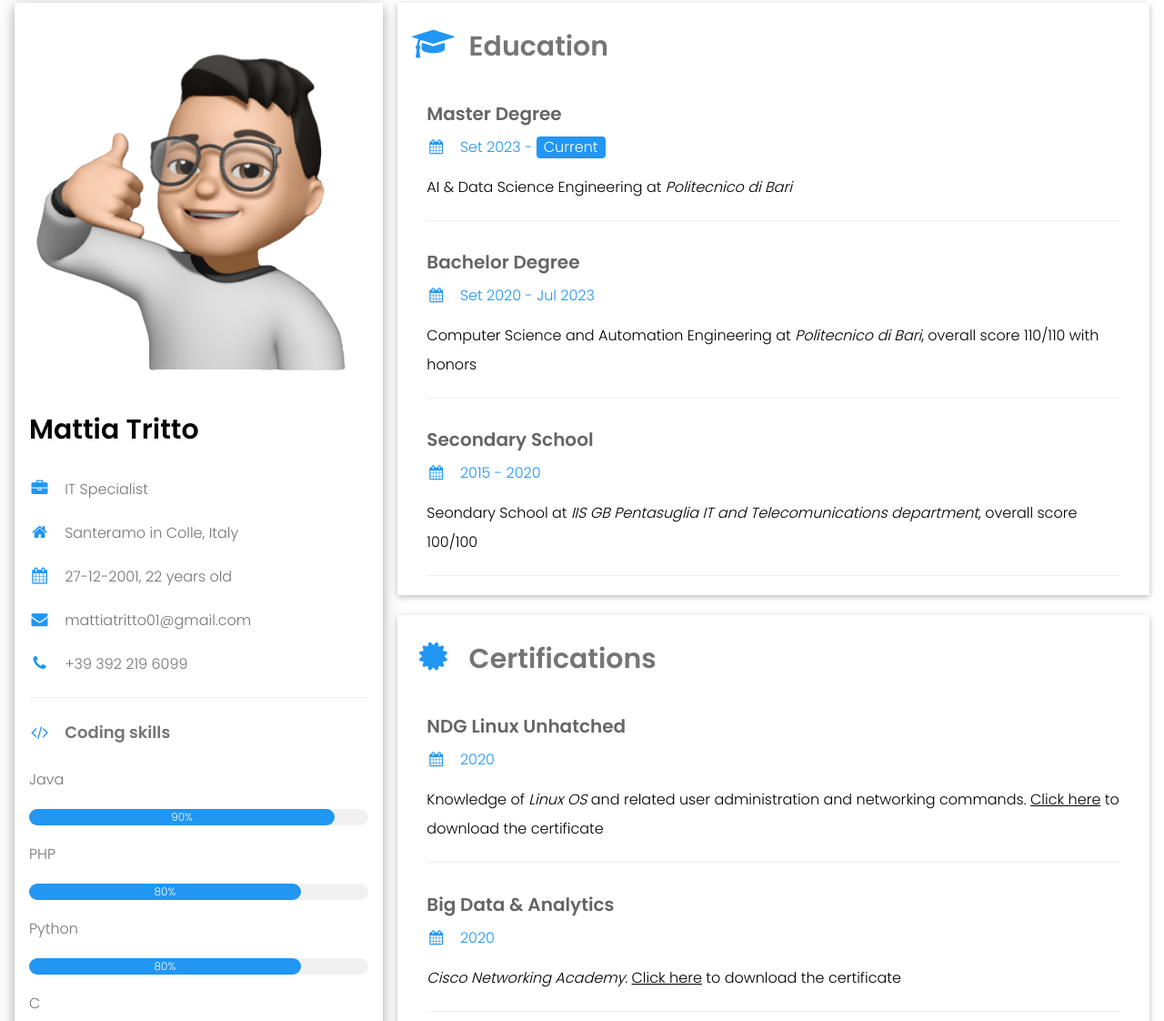
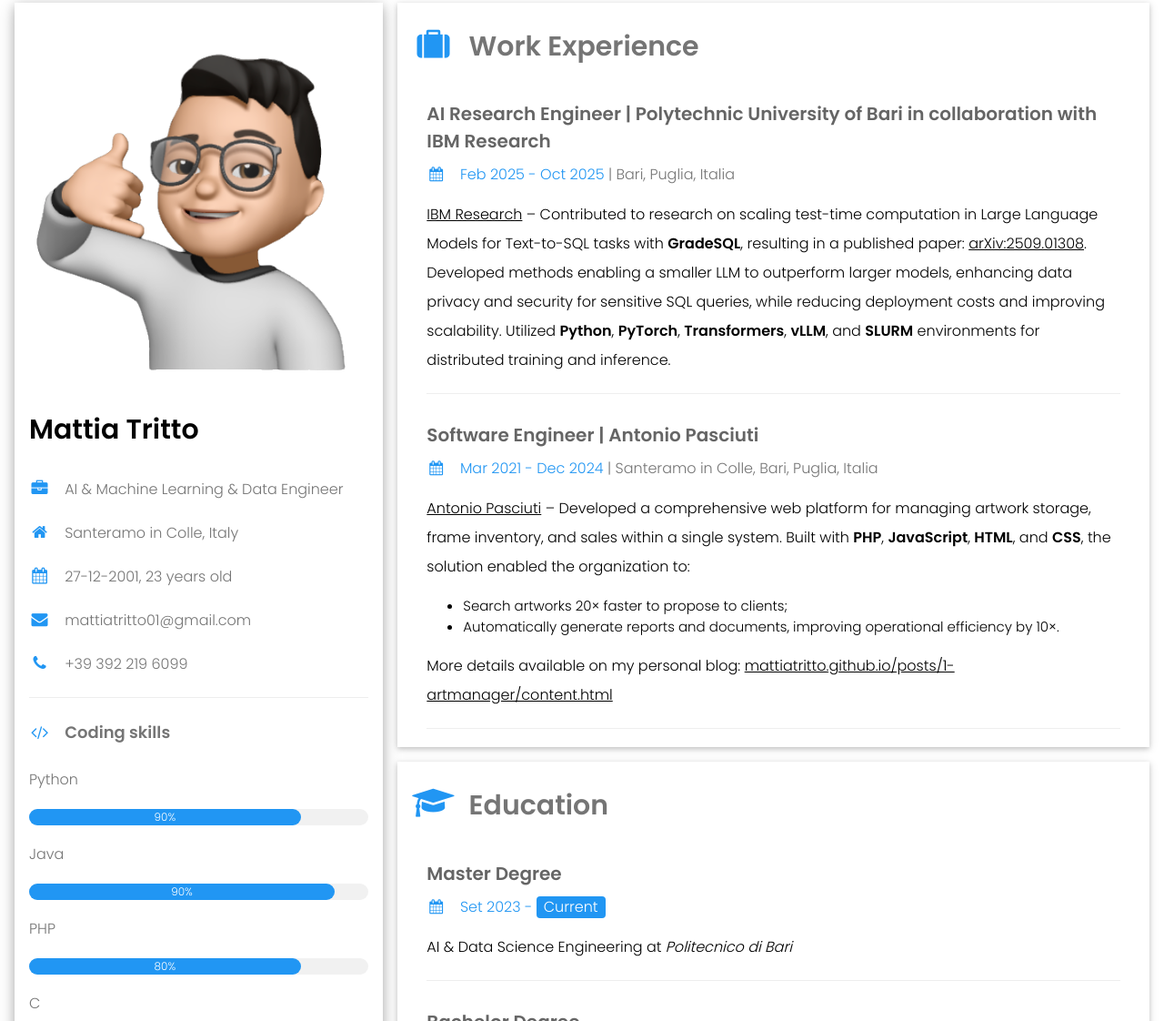
Before and after one commit to mattiatritto/mattiatritto.github.io, a plain HTML site: page cv.html in a window 1280 px wide. Shown: the part 260-1382 px from the top of the page at 91% size. Drawn offline with Linux system fonts and the light colour scheme; a web font is replaced by a local one.

Commit message:
IBM collaboration added

```diff
--- a/cv.html
+++ b/cv.html
@@ -71,9 +71,9 @@
             <!-- Anagraphic information -->
 
             <div class="w3-container">
-              <p><i class="fa fa-briefcase fa-fw w3-margin-right w3-large w3-text-blue"></i>IT Specialist</p>
+              <p><i class="fa fa-briefcase fa-fw w3-margin-right w3-large w3-text-blue"></i>AI & Machine Learning & Data Engineer</p>
               <p><i class="fa fa-home fa-fw w3-margin-right w3-large w3-text-blue"></i>Santeramo in Colle, Italy</p>
-              <p><i class="fa fa-calendar fa-fw w3-margin-right w3-large w3-text-blue"></i>27-12-2001, 22 years old</p>
+              <p><i class="fa fa-calendar fa-fw w3-margin-right w3-large w3-text-blue"></i>27-12-2001, 23 years old</p>
               <p><i class="fa fa-envelope fa-fw w3-margin-right w3-large w3-text-blue"></i>mattiatritto01@gmail.com</p>
               <p><i class="fa fa-phone fa-fw w3-margin-right w3-large w3-text-blue"></i>+39 392 219 6099</p>
               <hr>
@@ -82,19 +82,19 @@
 
               <p class="w3-large"><b><i class="fa fa-code fa-fw w3-margin-right w3-text-blue"></i>Coding skills</b></p>
 
+              <p>Python</p>
+              <div class="w3-light-grey w3-round-xlarge w3-small">
+                <div class="w3-container w3-center w3-round-xlarge w3-blue" style="width:80%">
+                  <div class="w3-center w3-text-white">90%</div>
+                </div>
+              </div>
+
               <p>Java</p>
               <div class="w3-light-grey w3-round-xlarge w3-small">
                 <div class="w3-container w3-center w3-round-xlarge w3-blue" style="width:90%">90%</div>
               </div>
 
               <p>PHP</p>
-              <div class="w3-light-grey w3-round-xlarge w3-small">
-                <div class="w3-container w3-center w3-round-xlarge w3-blue" style="width:80%">
-                  <div class="w3-center w3-text-white">80%</div>
-                </div>
-              </div>
-
-              <p>Python</p>
               <div class="w3-light-grey w3-round-xlarge w3-small">
                 <div class="w3-container w3-center w3-round-xlarge w3-blue" style="width:80%">
                   <div class="w3-center w3-text-white">80%</div>
@@ -209,17 +209,52 @@
 
           <!-- Work Experience -->
 
+          <div class="w3-container w3-card w3-white w3-margin-bottom">
+          <h2 class="w3-text-grey w3-padding-16">
+            <i class="fa fa-suitcase fa-fw w3-margin-right w3-xxlarge w3-text-blue"></i>Work Experience
+          </h2>
 
-          <!--
-          <div class="w3-container w3-card w3-white w3-margin-bottom">
-            <h2 class="w3-text-grey w3-padding-16"><i class="fa fa-suitcase fa-fw w3-margin-right w3-xxlarge w3-text-blue"></i>Work Experience</h2>
-            <div class="w3-container">
-              <h5 class="w3-opacity"><b>Full Stack Developer / antoniopasciuti.com</b></h5>
-              <h6 class="w3-text-blue"><i class="fa fa-calendar fa-fw w3-margin-right"></i>Jan 2020 - <span class="w3-tag w3-blue w3-round">Current</span></h6>
-              <p>Lorem ipsum dolor sit amet. Praesentium magnam consectetur vel in deserunt aspernatur est reprehenderit sunt hic. Nulla tempora soluta ea et odio, unde doloremque repellendus iure, iste.</p>
-              <hr>
-            </div>
-          </div> -->
+          <!-- AI Research Engineer -->
+          <div class="w3-container">
+            <h5 class="w3-opacity">
+              <b>AI Research Engineer | Polytechnic University of Bari in collaboration with IBM Research</b>
+            </h5>
+            <h6 class="w3-text-blue">
+              <i class="fa fa-calendar fa-fw w3-margin-right"></i>Feb 2025 - Oct 2025
+              <span class="w3-text-grey">| Bari, Puglia, Italia</span>
+            </h6>
+            <p>
+              <a href="https://www.ibm.com/" target="_blank">IBM Research</a> – Contributed to research on scaling test-time computation in Large Language Models for Text-to-SQL tasks with <strong>GradeSQL</strong>, resulting in a published paper:
+              <a href="https://arxiv.org/abs/2509.01308" target="_blank">arXiv:2509.01308</a>.
+              Developed methods enabling a smaller LLM to outperform larger models, enhancing data privacy and security for sensitive SQL queries, while reducing deployment costs and improving scalability.
+              Utilized <strong>Python</strong>, <strong>PyTorch</strong>, <strong>Transformers</strong>, <strong>vLLM</strong>, and <strong>SLURM</strong> environments for distributed training and inference.
+            </p>
+            <hr>
+          </div>
+
+          <!-- Software Engineer -->
+          <div class="w3-container">
+            <h5 class="w3-opacity">
+              <b>Software Engineer | Antonio Pasciuti</b>
+            </h5>
+            <h6 class="w3-text-blue">
+              <i class="fa fa-calendar fa-fw w3-margin-right"></i>Mar 2021 - Dec 2024
+              <span class="w3-text-grey">| Santeramo in Colle, Bari, Puglia, Italia</span>
+            </h6>
+            <p>
+              <a href="https://www.antoniopasciuti.com/" target="_blank">Antonio Pasciuti</a> – Developed a comprehensive web platform for managing artwork storage, frame inventory, and sales within a single system.
+              Built with <strong>PHP</strong>, <strong>JavaScript</strong>, <strong>HTML</strong>, and <strong>CSS</strong>, the solution enabled the organization to:
+            </p>
+            <ul>
+              <li>Search artworks 20× faster to propose to clients;</li>
+              <li>Automatically generate reports and documents, improving operational efficiency by 10×.</li>
+            </ul>
+            <p>More details available on my personal blog: <a href="https://mattiatritto.github.io/posts/1-artmanager/content.html" target="_blank">mattiatritto.github.io/posts/1-artmanager/content.html</a></p>
+            <hr>
+          </div>
+        </div>
+
+
 
           <!-- Education -->
 
```
